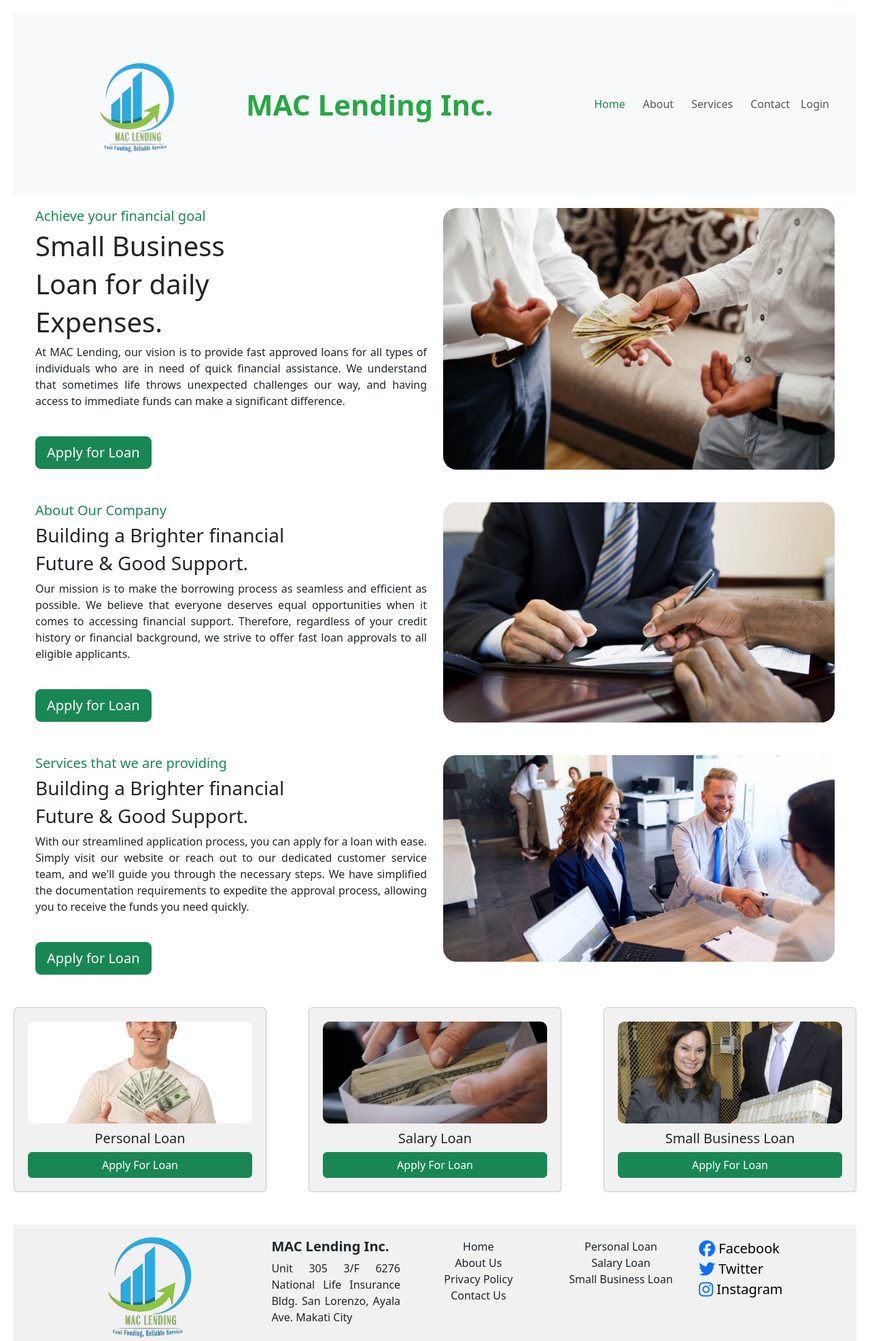
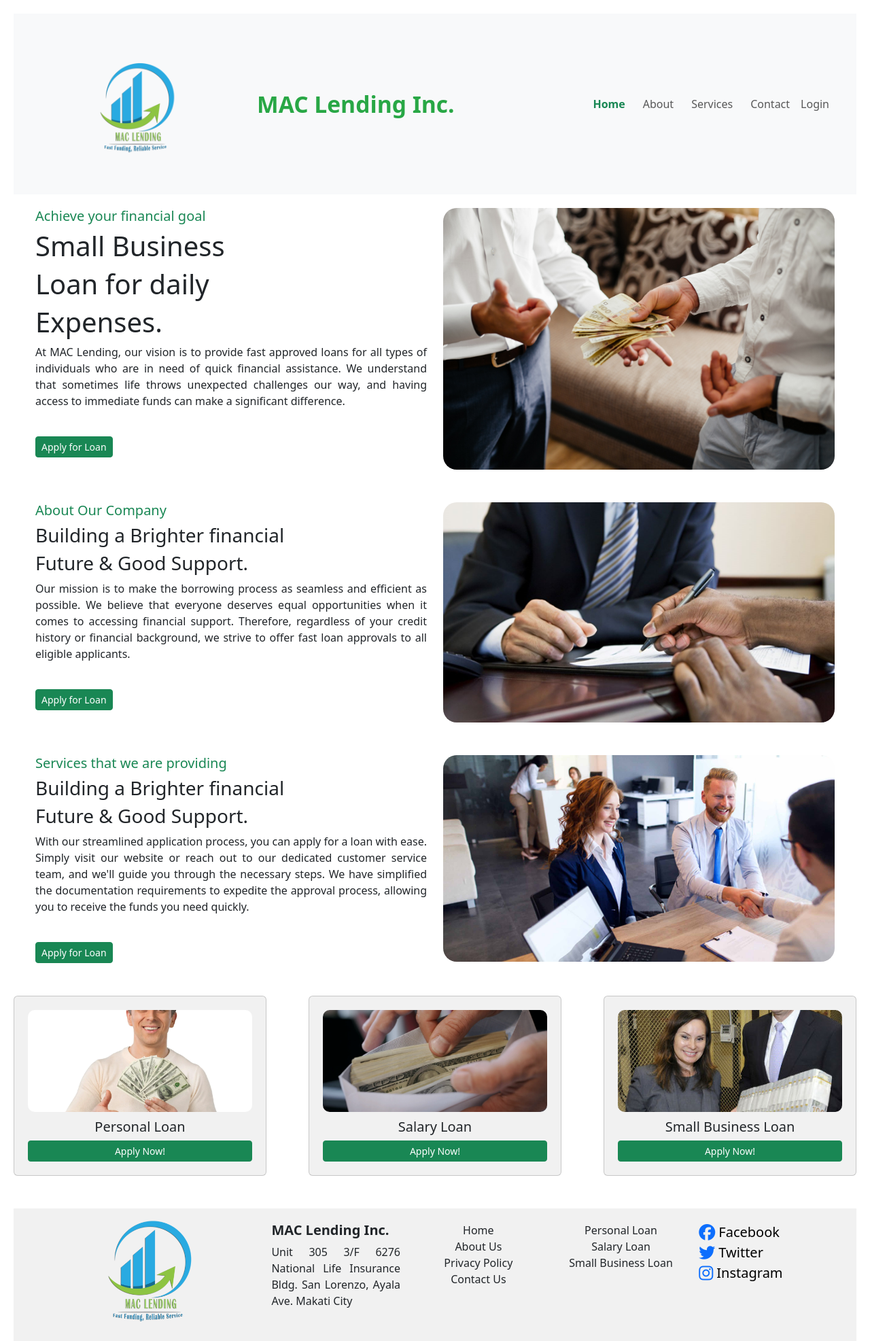
Before and after one commit to aldrin1997/kodego-capstone-project, a PHP site: page / in a window 1280 px wide. Shown: the top 1973 px of the page at 68% size. Run offline with PHP 8.4, Linux system fonts and the light colour scheme; some libraries are stand-ins or nearby versions.

Commit message:
adjusted button size

```diff
--- a/index.php
+++ b/index.php
@@ -27,30 +27,30 @@
     <div class="container">
       <div class="navbar-brand">
         <img src="image/logo.png" width="300px" class="logo-image" alt="Logo">
-        <span class="logo-text d-flex font-size-responsive">MAC Lending Inc.</span>
       </div>
+      <span class="logo-text d-flex font-size-responsive">MAC Lending Inc.</span>
       <button class="navbar-toggler" type="button" data-bs-toggle="collapse" data-bs-target="#navbarNav" aria-controls="navbarNav" aria-expanded="false" aria-label="Toggle navigation">
         <span class="navbar-toggler-icon"></span>
       </button>
       <div class="collapse navbar-collapse" id="navbarNav">
         <ul class="navbar-nav ms-auto">
           <li class="nav-item">
-            <a class="nav-link text-success" href="index.php">Home</a>
+            <a class="nav-link fw-bold text-success" href="index.php">Home</a>
           </li>
           <li class="nav-item">
-            <a class="nav-link" href="about.php">About</a>
+            <a class="nav-link fw-medium" href="about.php">About</a>
           </li>
           <li class="nav-item">
-            <a class="nav-link" href="services.php">Services</a>
+            <a class="nav-link fw-medium" href="services.php">Services</a>
           </li>
           <li class="nav-item">
-            <a class="nav-link" href="contact.php">Contact</a>
+            <a class="nav-link fw-medium" href="contact.php">Contact</a>
           </li>
 
         </ul>
         <ul class="navbar-nav">
           <li class="nav-item">
-            <a class="nav-link btn btn-success" href="login.php">Login</a>
+            <a class="nav-link fw-medium btn btn-success" href="login.php">Login</a>
           </li>
         </ul>
       </div>
@@ -66,7 +66,7 @@
           <h1>Loan for daily</h1>
           <h1>Expenses.</h1>
           <p>At MAC Lending, our vision is to provide fast approved loans for all types of individuals who are in need of quick financial assistance. We understand that sometimes life throws unexpected challenges our way, and having access to immediate funds can make a significant difference.</p>
-          <button class="btn btn-success btn-lg mt-4">Apply for Loan</button>
+          <button class="btn btn-success btn-sm mt-4">Apply for Loan</button>
         </div>
         <div class="col-lg-6">
           <img src="image/image1.png" alt="lending money" class="img-fluid">
@@ -86,7 +86,7 @@
         <h3>Future & Good Support.</h3>
         <p>Our mission is to make the borrowing process as seamless and efficient as possible. We believe that everyone deserves equal opportunities when it comes to accessing financial support. Therefore, regardless of your credit history or financial background, we strive to offer fast loan approvals to all eligible applicants.</p>
 
-        <button class="btn btn-success btn-lg mt-4">Apply for Loan</button>
+        <button class="btn btn-success btn-sm mt-4">Apply for Loan</button>
       </div>
       <div class="col-lg-6">
         <img src="image/image2.png" alt="lending money" class="img-fluid">
@@ -105,7 +105,7 @@
         <h3>Building a Brighter financial</h3>
         <h3>Future & Good Support.</h3>
         <p>With our streamlined application process, you can apply for a loan with ease. Simply visit our website or reach out to our dedicated customer service team, and we'll guide you through the necessary steps. We have simplified the documentation requirements to expedite the approval process, allowing you to receive the funds you need quickly.</p>
-        <button class="btn btn-success btn-lg mt-4">Apply for Loan</button>
+        <button class="btn btn-success btn-sm mt-4">Apply for Loan</button>
       </div>
       <div class="col-lg-6">
         <img src="image/image3.png" alt="lending money" class="img-fluid">
@@ -120,17 +120,17 @@
   <div class="card">
     <img src="image/image4.png" alt="Personal Loan" class="img-fluid">
     <h5>Personal Loan</h5>
-    <button class="btn btn-success">Apply For Loan</button>
+    <button class="btn btn-success btn-sm">Apply Now!</button>
   </div>
   <div class="card">
     <img src="image/image5.png" alt="Salary Loan" class="img-fluid">
     <h5>Salary Loan</h5>
-    <button class="btn btn-success">Apply For Loan</button>
+    <button class="btn btn-success btn-sm">Apply Now!</button>
   </div>
   <div class="card">
     <img src="image/image6.png" alt="Small Business Loan" class="img-fluid">
     <h5>Small Business Loan</h5>
-    <button class="btn btn-success">Apply For Loan</button>
+    <button class="btn btn-success btn-sm">Apply Now!</button>
   </div>
 </div>
 <br>
```
Also changed, not shown: home.php (+6 -6 lines).
